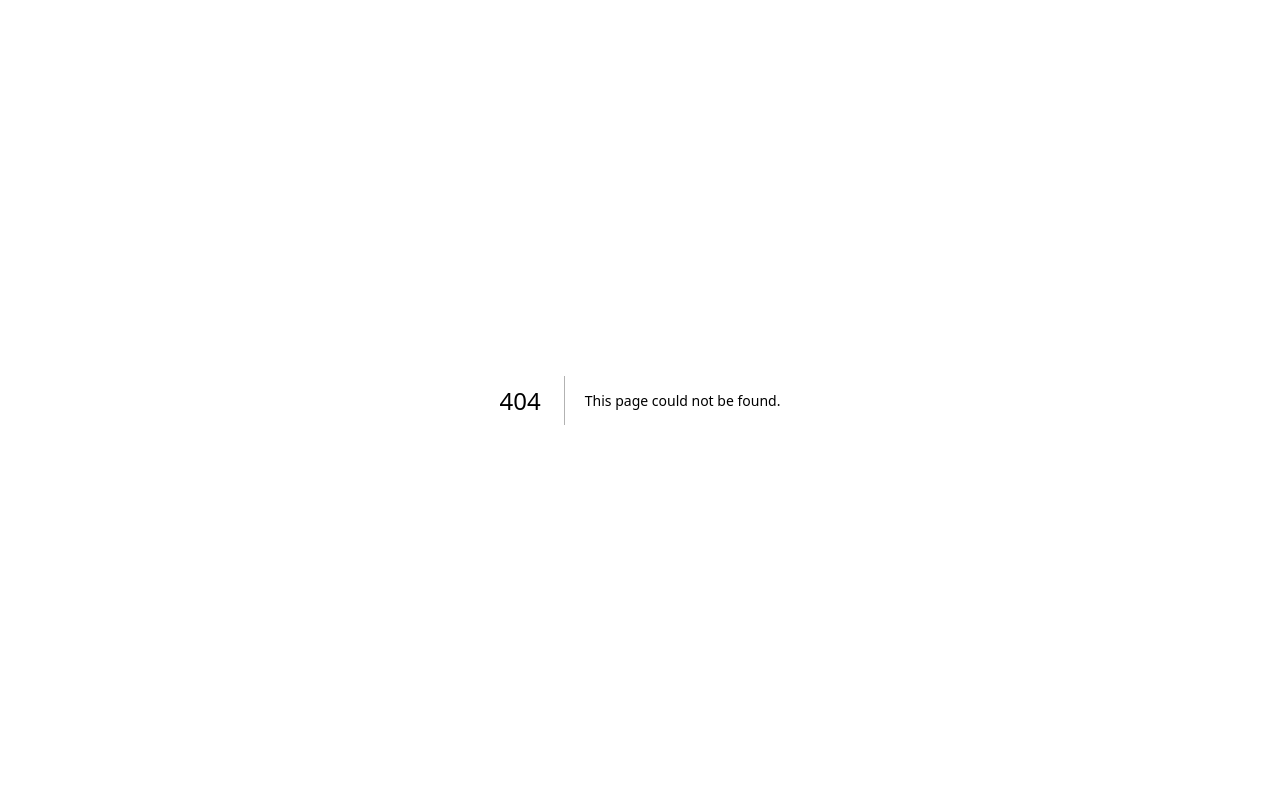
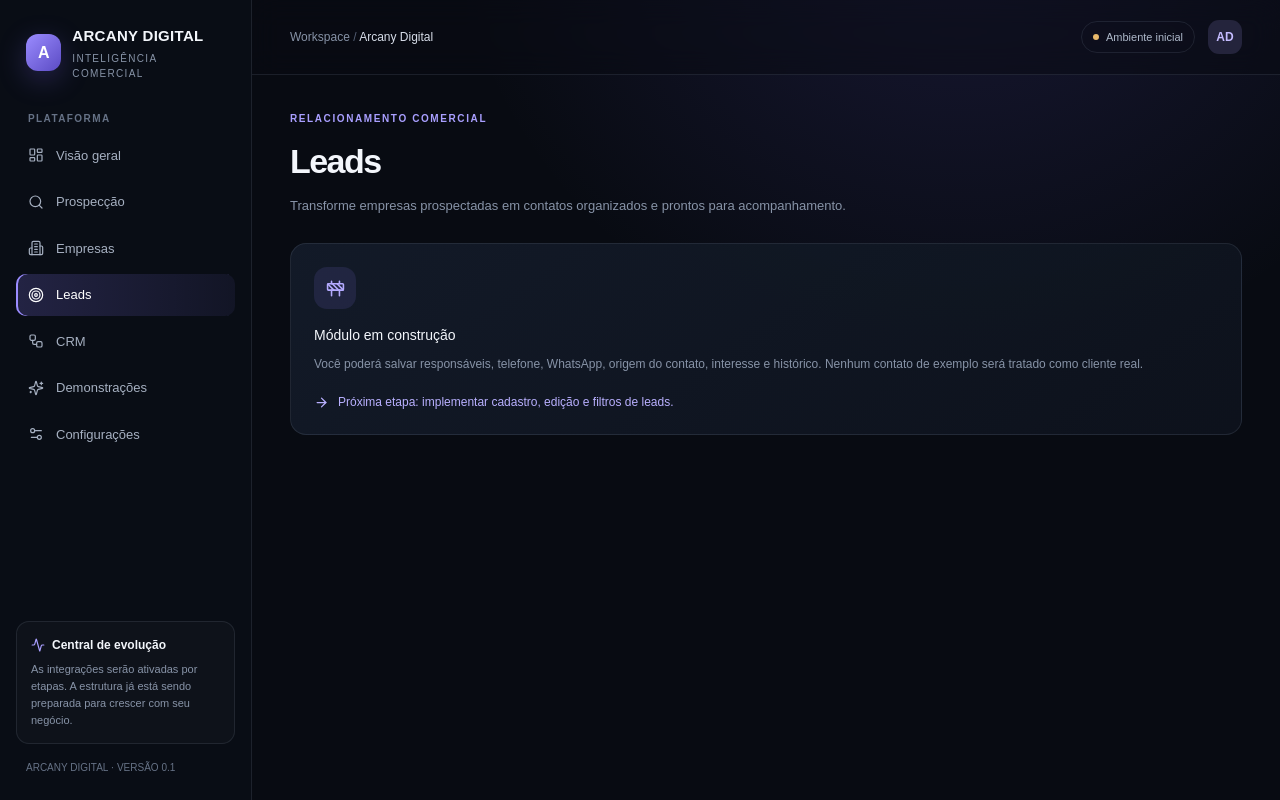
Before and after one commit to wchagas73-lang/arcany-digital-, a Next.js app: page /leads in a window 1280 px wide. Before the commit this address had no page. Built offline with nearby package versions, Linux system fonts and the light colour scheme.

Commit message:
feat: adicionar src/app/leads/page.tsx

```diff
--- /dev/null
+++ b/src/app/leads/page.tsx
@@ -0,0 +1,5 @@
+import { ModulePage } from "@/components/module-page";
+
+export default function LeadsPage() {
+  return <ModulePage eyebrow="Relacionamento comercial" title="Leads" description="Transforme empresas prospectadas em contatos organizados e prontos para acompanhamento." purpose="Você poderá salvar responsáveis, telefone, WhatsApp, origem do contato, interesse e histórico. Nenhum contato de exemplo será tratado como cliente real." nextStep="implementar cadastro, edição e filtros de leads." />;
+}
```
